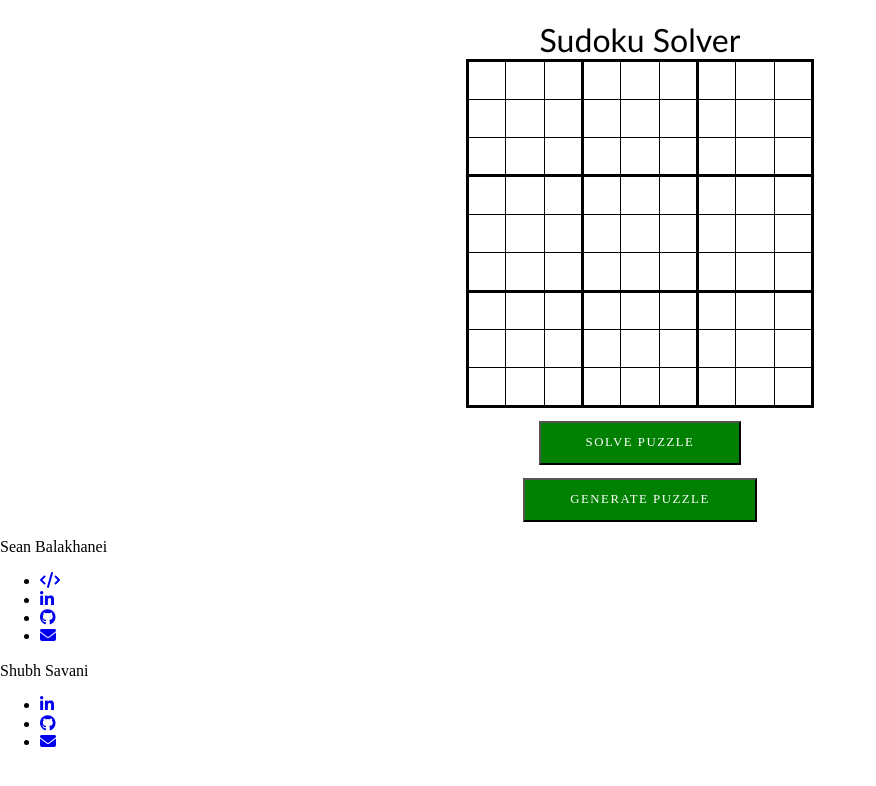
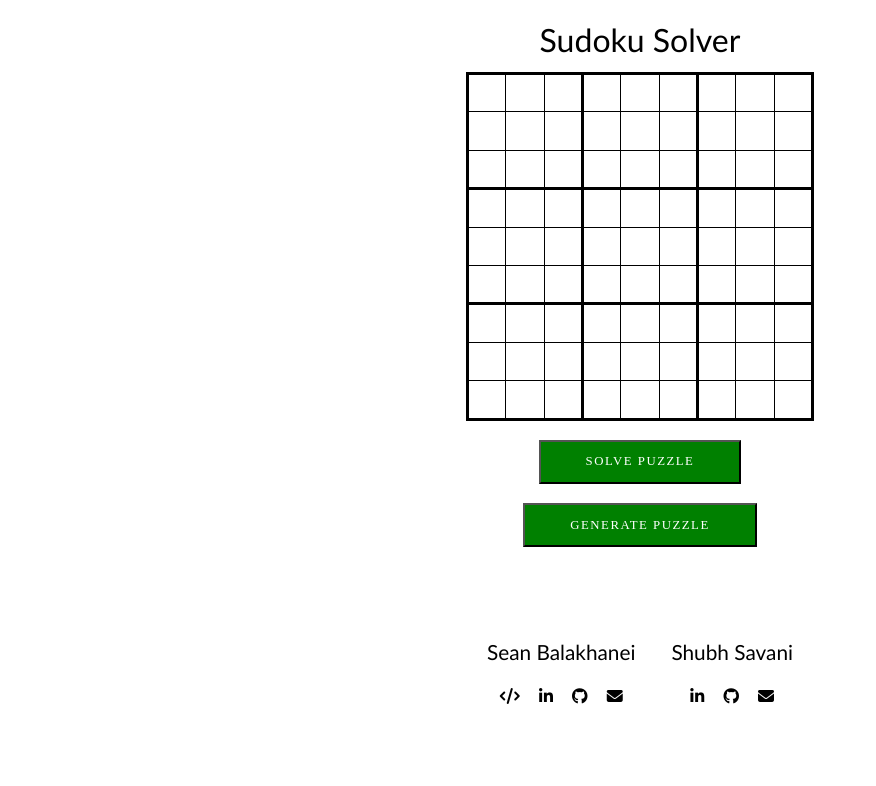
Before and after one commit to Shubh587/AI-Sudoku-Solver, a Flask app: page / in a window 1280 px wide. Shown: the top 786 px of the page, without its empty margins (0-876 px from the left). Run offline with Flask 2, Linux system fonts and the light colour scheme; some libraries are stand-ins or nearby versions.

Commit message:
Design Updates
Buttons, layouts, and general aesthetics needed some updating.

```diff
--- a/static/style.css
+++ b/static/style.css
@@ -36,6 +36,7 @@ colgroup, tbody {
     font-family: 'Trebuchet MS', 'Lucida Sans Unicode', 'Lucida Grande', 'Lucida Sans', Arial, sans-serif;
     font-size: 2em;
     margin-top: .2em;
+    margin-bottom: .4em;
 }
 
 td {
@@ -74,7 +75,7 @@ td {
     display: flex;
     justify-content: center;
     margin: auto;
-    margin-top: 1em;
+    margin-top: 1.5em;
     padding: 1em 3.5em;
     background: green;
     color: white;
@@ -141,3 +142,57 @@ input[type="number"]
     font-weight: 300;
     text-align: center;
 }
+
+/* Footer */
+.footer {
+    text-align: center;
+    padding: 2.5em 0;
+    margin-top: 2em;
+    font-size: var(--fs-h3);
+}
+
+.footer_child {
+    display: inline-block;
+    margin-left: 1em;
+    margin-right: 1em;
+}
+
+.footer a {
+    color: inherit;
+    text-decoration: none;
+}
+
+.footer__link {
+    font-weight: var(--fw-bold);
+}
+
+.footer__link:hover,
+.social-list__link:hover {
+    opacity: .7;
+}
+
+.footer__link:hover {
+    text-decoration: underline;
+}
+
+.social-list {
+    list-style: none;
+    display: flex;
+    justify-content: center;
+    margin: .8em 0 0;
+    padding: 0;
+}
+
+.social-list__item {
+    margin: 0.2em;
+}
+
+.social-list__link {
+    padding: .4em;
+}
+
+.footer_title {
+    font-size: 1.3em;
+    color: black;
+    font-family: 'Trebuchet MS', 'Lucida Sans Unicode', 'Lucida Grande', 'Lucida Sans', Arial, sans-serif;
+}
```
